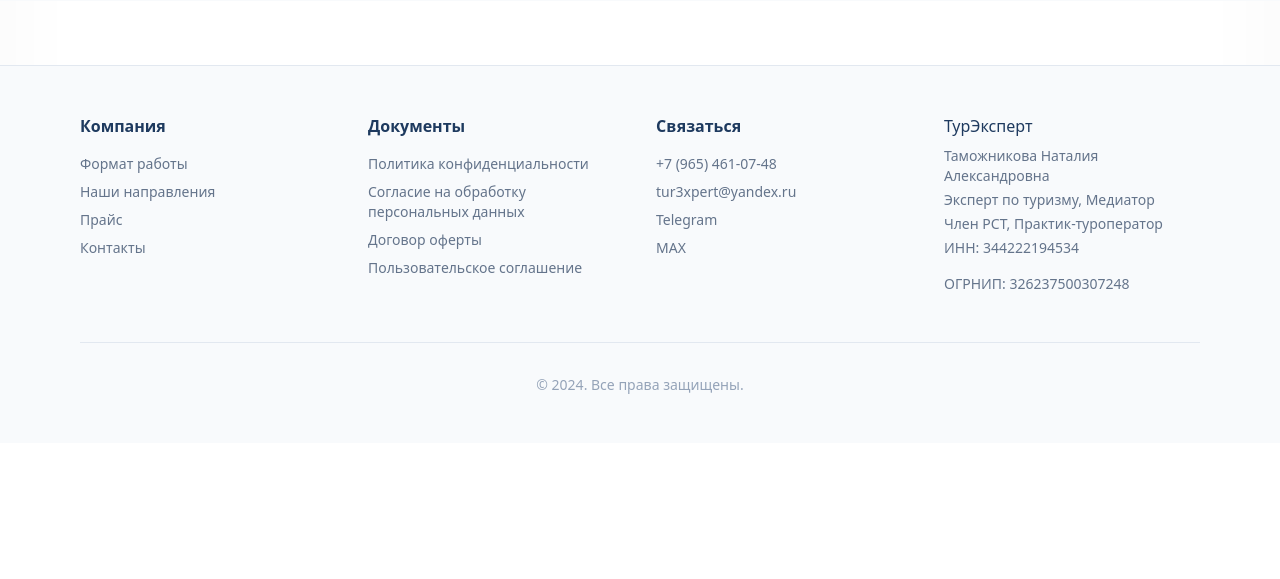
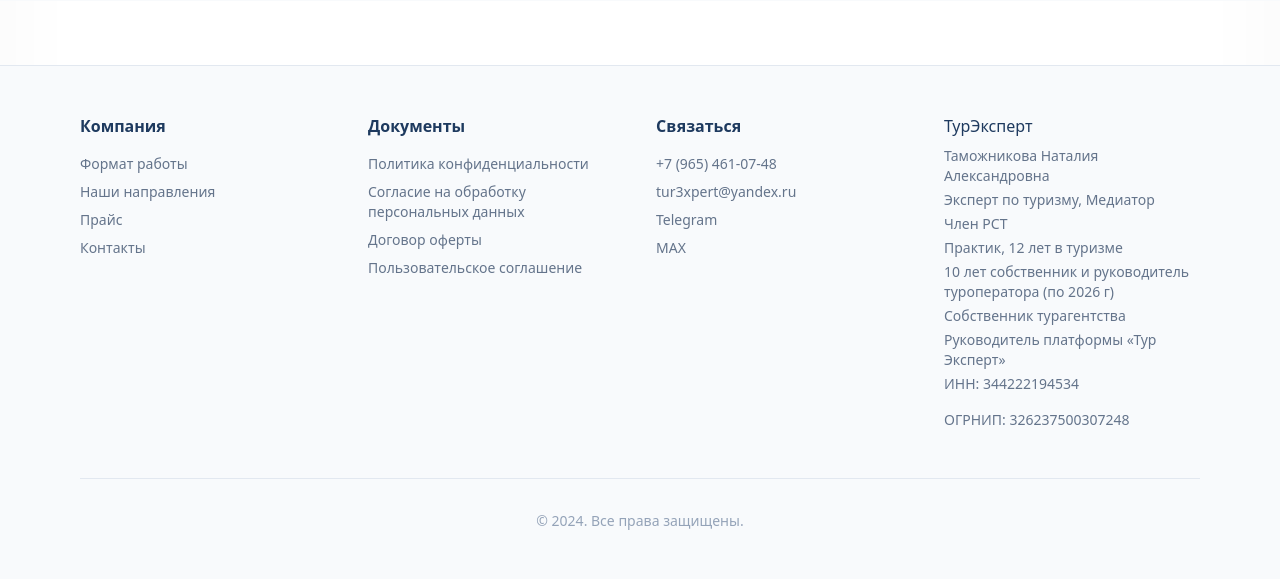
Before and after one commit to JDaxmaut/Tour-Expert, a Django app: page /dlya/turoperatoram/ in a window 1280 px wide. Shown: the part 3800-4379 px from the top of the page. Before the commit the page ends 4194 px from the top, so only its background shows below. Run offline with Django 5.2, Linux system fonts and the light colour scheme; data comes from the database, SQL or seed files in the repository; data that the repository does not hold is empty; some libraries are stand-ins or nearby versions.

Commit message:
fix: update footer - remove tour operator, add experience details

```diff
--- a/theme/templates/base.html
+++ b/theme/templates/base.html
@@ -339,7 +339,11 @@
                     <p class="font-medium text-[#1e3a5f] mb-2">ТурЭксперт</p>
                     <p class="text-sm text-slate-500 mb-1">Таможникова Наталия Александровна</p>
                     <p class="text-sm text-slate-500 mb-1">Эксперт по туризму, Медиатор</p>
-                    <p class="text-sm text-slate-500 mb-1">Член РСТ, Практик-туроператор</p>
+                    <p class="text-sm text-slate-500 mb-1">Член РСТ</p>
+                    <p class="text-sm text-slate-500 mb-1">Практик, 12 лет в туризме</p>
+                    <p class="text-sm text-slate-500 mb-1">10 лет собственник и руководитель туроператора (по 2026 г)</p>
+                    <p class="text-sm text-slate-500 mb-1">Собственник турагентства</p>
+                    <p class="text-sm text-slate-500 mb-1">Руководитель платформы «Тур Эксперт»</p>
                     <p class="text-sm text-slate-500 mb-4">ИНН: 344222194534</p>
                     <p class="text-sm text-slate-500 mb-4">ОГРНИП: 326237500307248</p>
                 </div>
```
